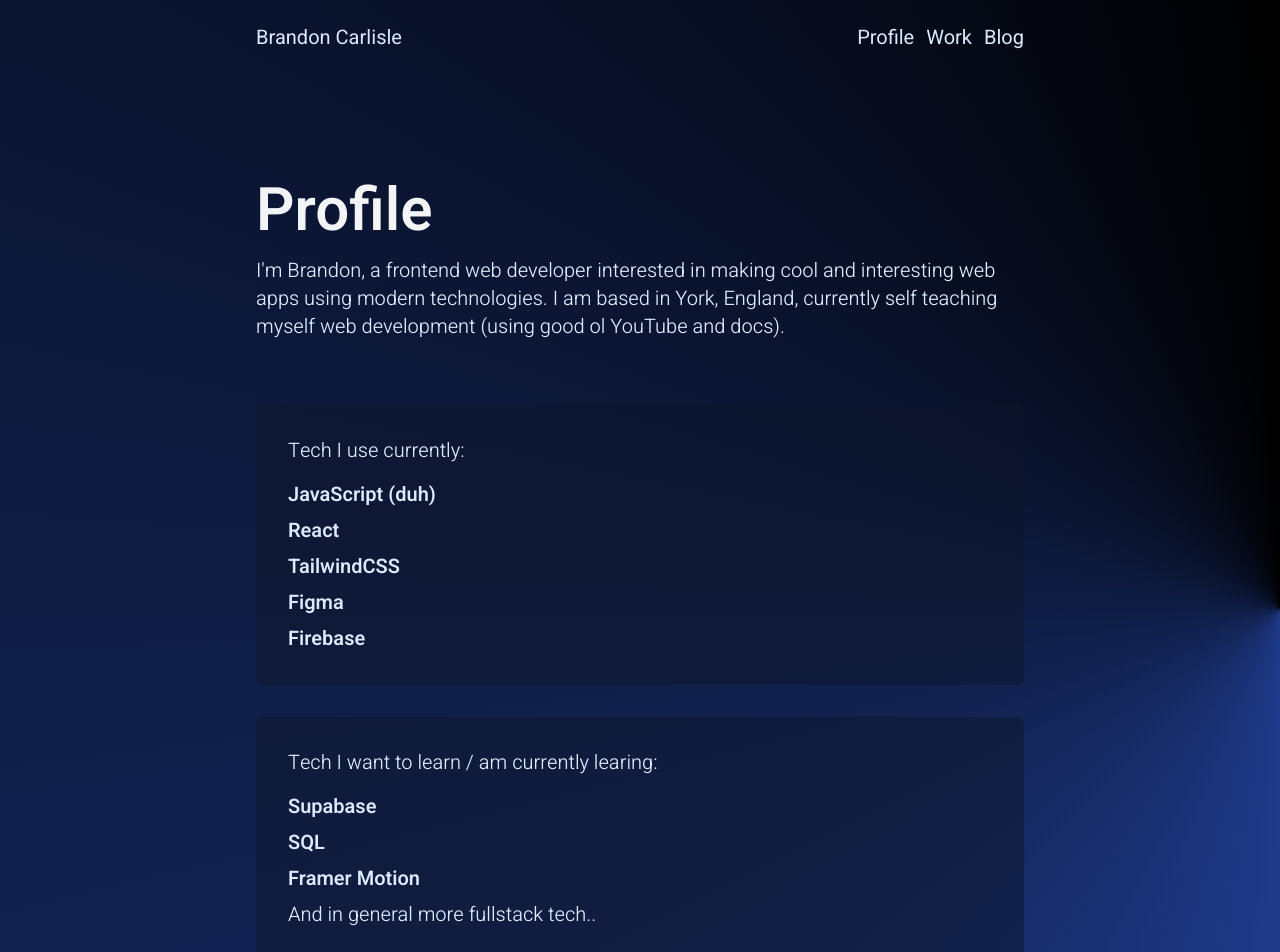
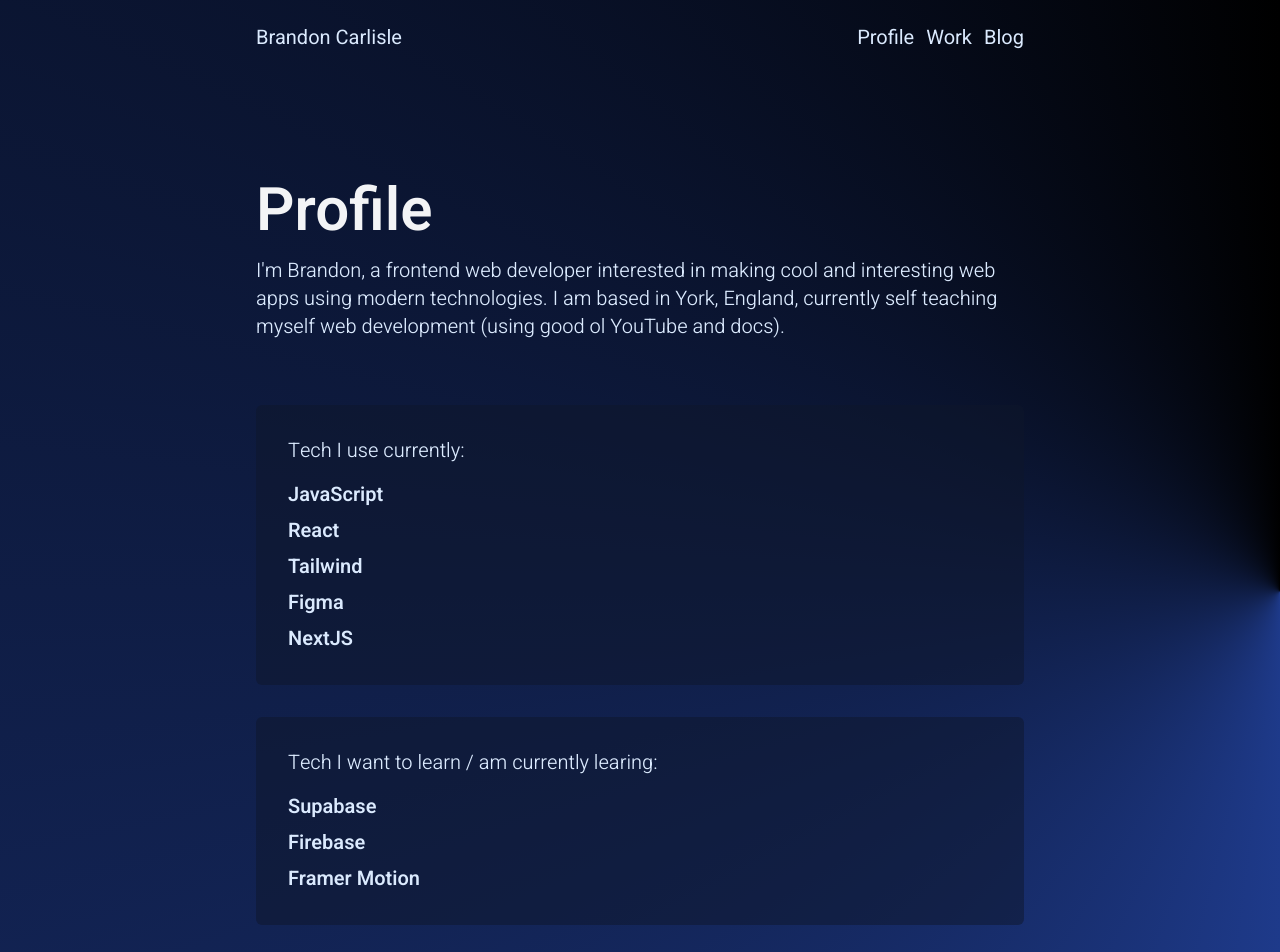
Before and after one commit to brandon-carlisle/portfolio, a Next.js app: page /profile in a window 1280 px wide. Shown: the top 952 px of the page. Built offline with nearby package versions, Linux system fonts and the light colour scheme.

Commit message:
refactored card components on profile page

```diff
--- /dev/null
+++ b/components/tech-card.js
@@ -0,0 +1,19 @@
+function TechCard({ title, links }) {
+  return (
+    <div className="mb-8 rounded-md bg-slate-900/50 p-8">
+      <p className="mb-4">{title}</p>
+
+      <ul className="flex flex-col gap-2">
+        {links.map((item) => {
+          return (
+            <li key={item.title}>
+              <a href={item.href}>{item.title}</a>
+            </li>
+          );
+        })}
+      </ul>
+    </div>
+  );
+}
+
+export default TechCard;
--- a/pages/profile.js
+++ b/pages/profile.js
@@ -1,7 +1,46 @@
 import Head from 'next/head';
 import Contact from '../components/contact';
+import TechCard from '../components/tech-card';
 
 function Profile() {
+  const cardOneLinks = [
+    {
+      title: 'JavaScript',
+      href: 'https://javascript.info/',
+    },
+    {
+      title: 'React',
+      href: 'https://reactjs.org/',
+    },
+    {
+      title: 'Tailwind',
+      href: 'https://tailwindcss.com/',
+    },
+    {
+      title: 'Figma',
+      href: 'https://www.figma.com/',
+    },
+    {
+      title: 'NextJS',
+      href: 'https://nextjs.org/',
+    },
+  ];
+
+  const cardTwoLinks = [
+    {
+      title: 'Supabase',
+      href: 'https://supabase.com/',
+    },
+    {
+      title: 'Firebase',
+      href: 'https://firebase.google.com/',
+    },
+    {
+      title: 'Framer Motion',
+      href: 'https://www.framer.com/motion/',
+    },
+  ];
+
   return (
     <>
       <Head>
@@ -23,46 +62,11 @@ function Profile() {
           </p>
         </div>
 
-        <div className="mb-8 rounded-md bg-slate-900/50 p-8">
-          <p className="mb-4">Tech I use currently:</p>
-
-          <ul className="flex flex-col gap-2">
-            <li>
-              <a href="https://javascript.info/">JavaScript (duh)</a>
-            </li>
-            <li>
-              <a href="https://reactjs.org/">React</a>
-            </li>
-            <li>
-              <a href="https://tailwindcss.com/">TailwindCSS</a>
-            </li>
-            <li>
-              <a href="https://www.figma.com/">Figma</a>
-            </li>
-            <li>
-              <a href="https://firebase.google.com/">Firebase</a>
-            </li>
-          </ul>
-        </div>
-
-        <div className="mb-8 rounded-md bg-slate-900/50 p-8">
-          <p className="mb-4">Tech I want to learn / am currently learing:</p>
-
-          <ul className="flex flex-col gap-2">
-            <li>
-              <a href="https://supabase.com/">Supabase</a>
-            </li>
-            <li>
-              <a href="https://en.wikipedia.org/wiki/SQL">SQL</a>
-            </li>
-            <li>
-              <a href="https://www.framer.com/motion/">Framer Motion</a>
-            </li>
-            <li>
-              <p>And in general more fullstack tech..</p>
-            </li>
-          </ul>
-        </div>
+        <TechCard title="Tech I use currently:" links={cardOneLinks} />
+        <TechCard
+          title="Tech I want to learn / am currently learing:"
+          links={cardTwoLinks}
+        />
       </section>
 
       <section>
```
